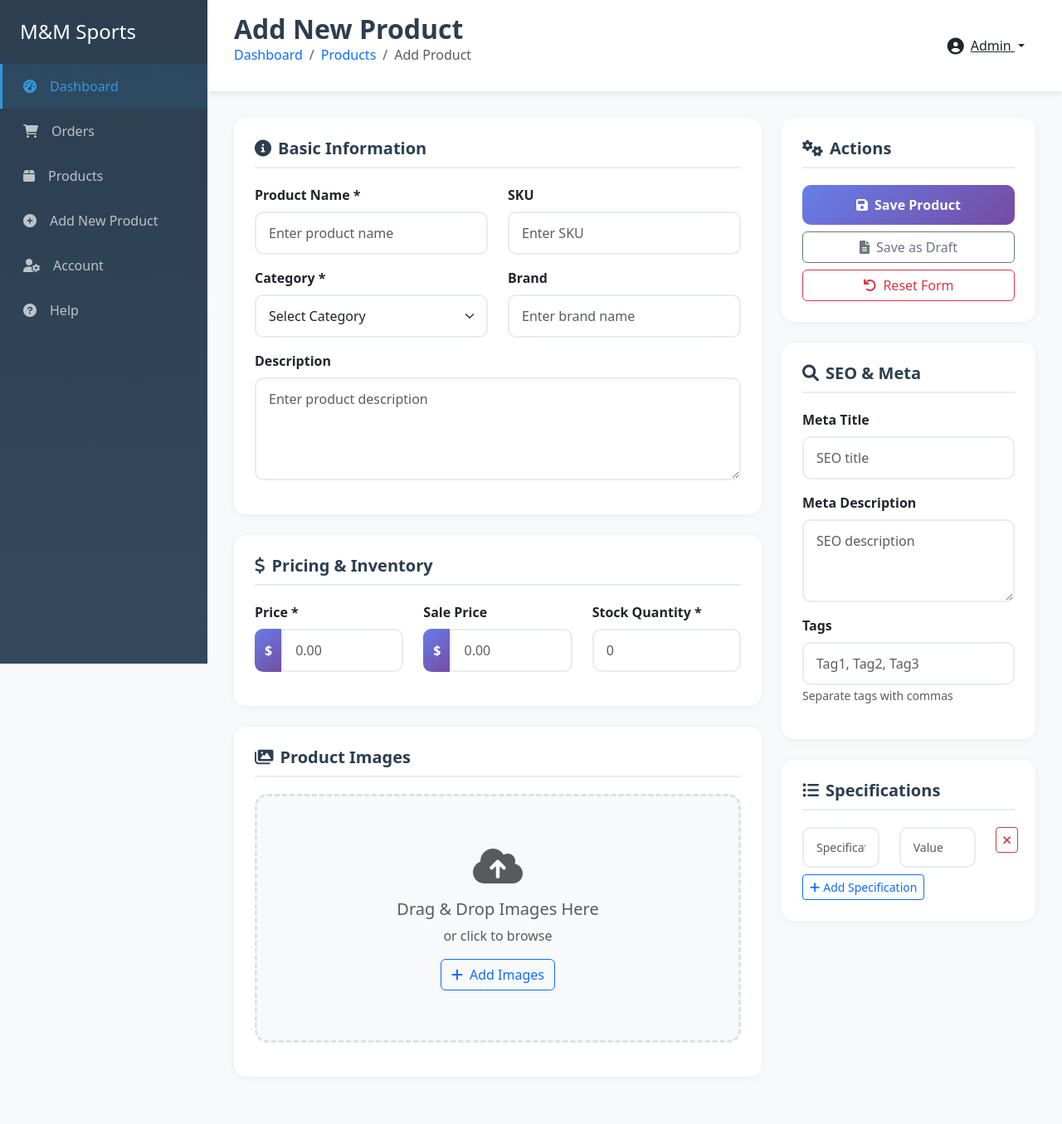
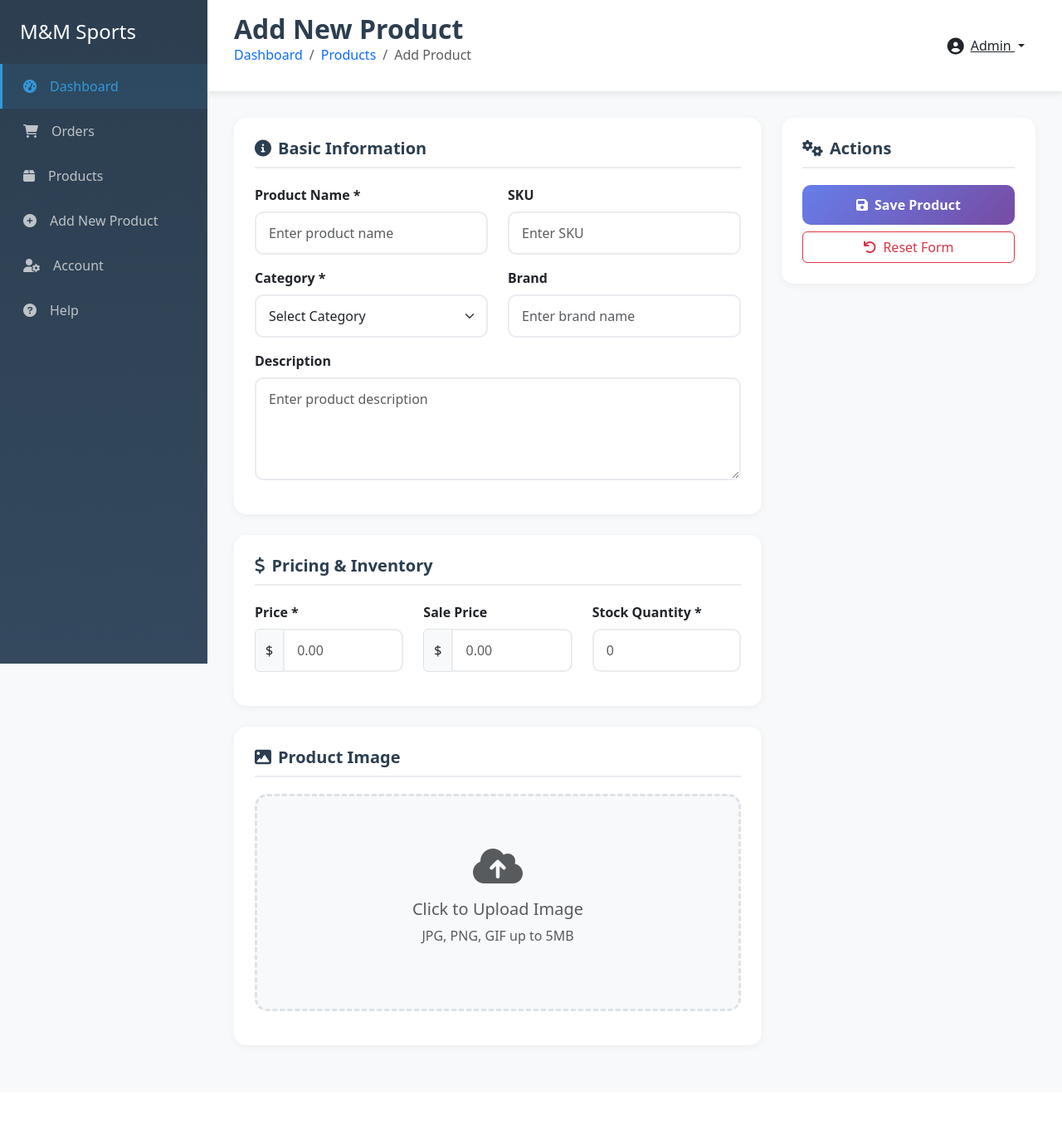
Before and after one commit to MakanakaMamutse/E-commerce-Project, a PHP site: page /admin/add_product.php in a window 1280 px wide. Shown: the whole page at 83% size. After the commit the page ends 1262 px from the top, so only its background shows below. Run offline with PHP 8.4, Linux system fonts and the light colour scheme; data comes from the database, SQL or seed files in the repository.

Commit message:
Added product upload feature with dynamic image handling
Implemented PHP form submission to capture product details and validate input.

Used \$_FILES and pathinfo() to process images; sanitized filenames and saved them in assets/images/category-name/.

Created category folders dynamically with mkdir and saved only relative URLs (images/...) to the DB.

Used prepared statements for secure inserts into products and product_images tables.

Also made minor UI improvements on the index page.

```diff
--- a/account.php
+++ b/account.php
@@ -258,8 +258,7 @@ if (isset($_SESSION['login_status'])) {
                       <a class="edit-btn" href="#">Edit</a>
                     </td>
                     <td>
-                      <span>$</span>
-                      <span class="product-price"><?php echo $row['total_amount']; ?></span>
+                      <span class="product-price">$<?php echo $row['total_amount']; ?></span>
                     </td>
                 </tr>
 
--- a/admin/add_product.php
+++ b/admin/add_product.php
@@ -1,3 +1,100 @@
+<?php
+
+session_start();
+// Check if user is logged in
+// Database connection
+include('../server/connection.php');
+
+$message = "";
+$messageType = "";
+
+// Get categories for dropdown
+$categories = [];
+$result = $conn->query("SELECT category_id, category_name FROM categories ORDER BY category_id");
+if ($result->num_rows > 0) {
+    while($row = $result->fetch_assoc()) {
+        $categories[] = $row;
+    }
+}
+
+// Handle form submission
+if ($_SERVER["REQUEST_METHOD"] == "POST") {
+
+    $product_name = $_POST['product_name'];
+    $category_id = $_POST['category_id'];
+    $product_description = $_POST['product_description'];
+    $product_price = $_POST['product_price'];
+    $seller_id = $_SESSION['user_id'];
+
+    // Get category name for folder structure
+    $category_name = "";
+    foreach($categories as $cat) {
+        if($cat['category_id'] == $category_id) {
+            $category_name = $cat['category_name'];
+            break;
+        }
+    }
+
+    // Handle image upload
+    $image_url = "";
+    if (isset($_FILES['product_image']) && $_FILES['product_image']['error'] == 0) {
+        $relative_path = "images/" . strtolower(str_replace(' ', '-', $category_name)) . "/"; // This is what's saved to DB
+        $target_dir = "../assets/" . $relative_path; // Full upload path on disk
+
+        // Create directory if it doesn't exist
+        if (!file_exists($target_dir)) {
+            mkdir($target_dir, 0777, true); //Sets full permissions (read/write/execute for all)
+        }
+
+        $file_extension = pathinfo($_FILES['product_image']['name'], PATHINFO_EXTENSION);
+        $safe_filename = strtolower(str_replace(' ', '-', $product_name)) . '.' . $file_extension;
+        $target_file = $target_dir . $safe_filename;
+
+        // Check if image file is actual image
+        $check = getimagesize($_FILES['product_image']['tmp_name']);
+        if ($check !== false) {
+            if (move_uploaded_file($_FILES['product_image']['tmp_name'], $target_file)) {
+                $image_url = $relative_path . $safe_filename; // Save relative path to DB
+            } else {
+                $message = "Sorry, there was an error uploading your file.";
+                $messageType = "danger";
+            }
+        } else {
+            $message = "File is not an image.";
+            $messageType = "danger";
+        }
+    }
+
+    // Insert into database if no errors
+    if (empty($message)) {
+        // Insert into products table without image_url
+        $stmt = $conn->prepare("INSERT INTO products (product_name, category_id, description, price, seller_id) VALUES (?, ?, ?, ?, ?)");
+        $stmt->bind_param("sisdi", $product_name, $category_id, $product_description, $product_price, $seller_id);
+
+        if ($stmt->execute()) {
+            $product_id = $conn->insert_id; // Get inserted product ID
+
+            // ✅ Now insert into product_images table
+            if (!empty($image_url)) {
+                $imgStmt = $conn->prepare("INSERT INTO product_images (product_id, image_url) VALUES (?, ?)");
+                $imgStmt->bind_param("is", $product_id, $image_url);
+                $imgStmt->execute();
+                $imgStmt->close();
+            }
+
+            $message = "Product has been added successfully!";
+            $messageType = "success";
+        } else {
+            $message = "Error: " . $stmt->error;
+            $messageType = "danger";
+        }
+
+        $stmt->close();
+    }
+}
+$conn->close();
+?>
+
 <!DOCTYPE html>
 <html lang="en">
 <head>
@@ -96,39 +193,12 @@
             border-color: #667eea;
             background: rgba(102, 126, 234, 0.05);
         }
-        .image-upload-area.dragover {
-            border-color: #667eea;
-            background: rgba(102, 126, 234, 0.1);
-        }
         .image-preview {
             max-width: 200px;
             max-height: 200px;
             border-radius: 10px;
-            margin: 10px;
+            margin: 10px 0;
             border: 2px solid #dee2e6;
-        }
-        .image-container {
-            position: relative;
-            display: inline-block;
-        }
-        .remove-image {
-            position: absolute;
-            top: -10px;
-            right: -10px;
-            background: #dc3545;
-            color: white;
-            border: none;
-            border-radius: 50%;
-            width: 30px;
-            height: 30px;
-            display: flex;
-            align-items: center;
-            justify-content: center;
-            cursor: pointer;
-            font-size: 12px;
-        }
-        .price-input-group {
-            position: relative;
         }
         .price-input-group .input-group-text {
             background: linear-gradient(135deg, #667eea, #764ba2);
@@ -189,7 +259,15 @@
 
         <!-- Content -->
         <div class="content-wrapper">
-            <form id="addProductForm" action="add_product.php" method="POST" enctype="multipart/form-data">
+            <?php if (!empty($message)): ?>
+                <div class="alert alert-<?php echo $messageType; ?> alert-dismissible fade show" role="alert">
+                    <i class="fas fa-<?php echo $messageType == 'success' ? 'check-circle' : 'exclamation-circle'; ?> me-2"></i>
+                    <?php echo $message; ?>
+                    <button type="button" class="btn-close" data-bs-dismiss="alert"></button>
+                </div>
+            <?php endif; ?>
+
+            <form id="addProductForm" method="POST" enctype="multipart/form-data">
                 <div class="row">
                     <div class="col-lg-8">
                         <!-- Basic Information -->
@@ -210,13 +288,11 @@
                             <div class="row">
                                 <div class="col-md-6 mb-3">
                                     <label for="productCategory" class="form-label fw-bold">Category *</label>
-                                    <select class="form-select" id="productCategory" name="product_category" required>
+                                    <select class="form-select" id="productCategory" name="category_id" required>
                                         <option value="">Select Category</option>
-                                        <option value="electronics">Club Shirts</option>
-                                        <option value="clothing">National Team Shirts</option>
-                                        <option value="books">Footballs</option>
-                                        <option value="home">Gear</option>
-                                        <option value="sports">Football Boots</option>
+                                        <?php foreach($categories as $category): ?>
+                                            <option value="<?php echo $category['category_id']; ?>"><?php echo $category['category_name']; ?></option>
+                                        <?php endforeach; ?>
                                     </select>
                                 </div>
                                 <div class="col-md-6 mb-3">
@@ -238,14 +314,14 @@
                             <div class="row">
                                 <div class="col-md-4 mb-3">
                                     <label for="productPrice" class="form-label fw-bold">Price *</label>
-                                    <div class="input-group price-input-group">
+                                    <div class="input-group">
                                         <span class="input-group-text">$</span>
                                         <input type="number" class="form-control" id="productPrice" name="product_price" placeholder="0.00" step="0.01" min="0" required>
                                     </div>
                                 </div>
                                 <div class="col-md-4 mb-3">
                                     <label for="productSalePrice" class="form-label fw-bold">Sale Price</label>
-                                    <div class="input-group price-input-group">
+                                    <div class="input-group">
                                         <span class="input-group-text">$</span>
                                         <input type="number" class="form-control" id="productSalePrice" name="product_sale_price" placeholder="0.00" step="0.01" min="0">
                                     </div>
@@ -257,19 +333,16 @@
                             </div>
                         </div>
 
-                        <!-- Product Images -->
+                        <!-- Product Image -->
                         <div class="form-section">
                             <h5 class="section-title">
-                                <i class="fas fa-images me-2"></i>Product Images
+                                <i class="fas fa-image me-2"></i>Product Image
                             </h5>
-                            <div class="image-upload-area" id="imageUploadArea">
+                            <div class="image-upload-area" onclick="document.getElementById('productImage').click()">
                                 <i class="fas fa-cloud-upload-alt fa-3x text-muted mb-3"></i>
-                                <h5 class="text-muted">Drag & Drop Images Here</h5>
-                                <p class="text-muted mb-3">or click to browse</p>
-                                <input type="file" id="productImages" name="product_images[]" multiple accept="image/*" class="d-none">
-                                <button type="button" class="btn btn-outline-primary" onclick="document.getElementById('productImages').click()">
-                                    <i class="fas fa-plus me-2"></i>Add Images
-                                </button>
+                                <h5 class="text-muted">Click to Upload Image</h5>
+                                <p class="text-muted mb-3">JPG, PNG, GIF up to 5MB</p>
+                                <input type="file" id="productImage" name="product_image" accept="image/*" class="d-none" onchange="previewImage(this)">
                             </div>
                             <div id="imagePreview" class="mt-3"></div>
                         </div>
@@ -285,58 +358,10 @@
                                 <button type="submit" class="btn btn-primary">
                                     <i class="fas fa-save me-2"></i>Save Product
                                 </button>
-                                <button type="button" class="btn btn-outline-secondary" onclick="saveDraft()">
-                                    <i class="fas fa-file-alt me-2"></i>Save as Draft
-                                </button>
                                 <button type="button" class="btn btn-outline-danger" onclick="resetForm()">
                                     <i class="fas fa-undo me-2"></i>Reset Form
                                 </button>
                             </div>
-                        </div>
-
-                        <!-- SEO & Meta -->
-                        <div class="form-section">
-                            <h5 class="section-title">
-                                <i class="fas fa-search me-2"></i>SEO & Meta
-                            </h5>
-                            <div class="mb-3">
-                                <label for="metaTitle" class="form-label fw-bold">Meta Title</label>
-                                <input type="text" class="form-control" id="metaTitle" name="meta_title" placeholder="SEO title">
-                            </div>
-                            <div class="mb-3">
-                                <label for="metaDescription" class="form-label fw-bold">Meta Description</label>
-                                <textarea class="form-control" id="metaDescription" name="meta_description" rows="3" placeholder="SEO description"></textarea>
-                            </div>
-                            <div class="mb-3">
-                                <label for="productTags" class="form-label fw-bold">Tags</label>
-                                <input type="text" class="form-control" id="productTags" name="product_tags" placeholder="Tag1, Tag2, Tag3">
-                                <small class="text-muted">Separate tags with commas</small>
-                            </div>
-                        </div>
-
-                        <!-- Product Specifications -->
-                        <div class="form-section">
-                            <h5 class="section-title">
-                                <i class="fas fa-list-ul me-2"></i>Specifications
-                            </h5>
-                            <div id="specifications">
-                                <div class="row mb-2">
-                                    <div class="col-5">
-                                        <input type="text" class="form-control form-control-sm" name="spec_name[]" placeholder="Specification">
-                                    </div>
-                                    <div class="col-5">
-                                        <input type="text" class="form-control form-control-sm" name="spec_value[]" placeholder="Value">
-                                    </div>
-                                    <div class="col-2">
-                                        <button type="button" class="btn btn-sm btn-outline-danger" onclick="removeSpec(this)">
-                                            <i class="fas fa-times"></i>
-                                        </button>
-                                    </div>
-                                </div>
-                            </div>
-                            <button type="button" class="btn btn-sm btn-outline-primary" onclick="addSpec()">
-                                <i class="fas fa-plus me-1"></i>Add Specification
-                            </button>
                         </div>
                     </div>
                 </div>
@@ -346,111 +371,30 @@
 
     <script src="https://cdn.jsdelivr.net/npm/bootstrap@5.3.0/dist/js/bootstrap.bundle.min.js"></script>
     <script>
-        // Image upload functionality
-        const imageUploadArea = document.getElementById('imageUploadArea');
-        const imageInput = document.getElementById('productImages');
-        const imagePreview = document.getElementById('imagePreview');
-        let uploadedImages = [];
+        // Image preview functionality
+        function previewImage(input) {
+            const preview = document.getElementById('imagePreview');
+            preview.innerHTML = '';
 
-        // Drag and drop functionality
-        imageUploadArea.addEventListener('dragover', (e) => {
-            e.preventDefault();
-            imageUploadArea.classList.add('dragover');
-        });
-
-        imageUploadArea.addEventListener('dragleave', () => {
-            imageUploadArea.classList.remove('dragover');
-        });
-
-        imageUploadArea.addEventListener('drop', (e) => {
-            e.preventDefault();
-            imageUploadArea.classList.remove('dragover');
-            const files = e.dataTransfer.files;
-            handleFiles(files);
-        });
-
-        imageUploadArea.addEventListener('click', () => {
-            imageInput.click();
-        });
-
-        imageInput.addEventListener('change', (e) => {
-            handleFiles(e.target.files);
-        });
-
-        function handleFiles(files) {
-            for (let file of files) {
-                if (file.type.startsWith('image/')) {
-                    uploadedImages.push(file);
-                    displayImage(file);
-                }
+            if (input.files && input.files[0]) {
+                const reader = new FileReader();
+                reader.onload = function(e) {
+                    preview.innerHTML = `<img src="${e.target.result}" class="image-preview" alt="Product Image Preview">`;
+                };
+                reader.readAsDataURL(input.files[0]);
             }
         }
 
-        function displayImage(file) {
-            const reader = new FileReader();
-            reader.onload = (e) => {
-                const imageContainer = document.createElement('div');
-                imageContainer.className = 'image-container';
-                imageContainer.innerHTML = `
-                    <img src="${e.target.result}" class="image-preview" alt="Product Image">
-                    <button type="button" class="remove-image" onclick="removeImage(this, '${file.name}')">
-                        <i class="fas fa-times"></i>
-                    </button>
-                `;
-                imagePreview.appendChild(imageContainer);
-            };
-            reader.readAsDataURL(file);
-        }
-
-        function removeImage(button, fileName) {
-            uploadedImages = uploadedImages.filter(file => file.name !== fileName);
-            button.parentElement.remove();
-        }
-
-        // Specifications functionality
-        function addSpec() {
-            const specsContainer = document.getElementById('specifications');
-            const newSpec = document.createElement('div');
-            newSpec.className = 'row mb-2';
-            newSpec.innerHTML = `
-                <div class="col-5">
-                    <input type="text" class="form-control form-control-sm" name="spec_name[]" placeholder="Specification">
-                </div>
-                <div class="col-5">
-                    <input type="text" class="form-control form-control-sm" name="spec_value[]" placeholder="Value">
-                </div>
-                <div class="col-2">
-                    <button type="button" class="btn btn-sm btn-outline-danger" onclick="removeSpec(this)">
-                        <i class="fas fa-times"></i>
-                    </button>
-                </div>
-            `;
-            specsContainer.appendChild(newSpec);
-        }
-
-        function removeSpec(button) {
-            button.closest('.row').remove();
-        }
-
-        // Form actions
-        function saveDraft() {
-            document.getElementById('productStatus').value = 'draft';
-            document.getElementById('addProductForm').submit();
-        }
-
+        // Reset form
         function resetForm() {
             if (confirm('Are you sure you want to reset the form? All data will be lost.')) {
                 document.getElementById('addProductForm').reset();
-                imagePreview.innerHTML = '';
-                uploadedImages = [];
+                document.getElementById('imagePreview').innerHTML = '';
             }
         }
 
         // Form validation
         document.getElementById('addProductForm').addEventListener('submit', function(e) {
-            e.preventDefault();
-
-            // Basic validation
             const requiredFields = ['productName', 'productCategory', 'productPrice', 'productStock'];
             let isValid = true;
 
@@ -464,19 +408,9 @@
                 }
             });
 
-            if (isValid) {
-                // Show success message
-                const alertDiv = document.createElement('div');
-                alertDiv.className = 'alert alert-success alert-dismissible fade show';
-                alertDiv.innerHTML = `
-                    <i class="fas fa-check-circle me-2"></i>
-                    Product has been added successfully!
-                    <button type="button" class="btn-close" data-bs-dismiss="alert"></button>
-                `;
-                document.querySelector('.content-wrapper').insertBefore(alertDiv, document.querySelector('.row'));
-
-                // Here you would normally submit the form
-                // this.submit();
+            if (!isValid) {
+                e.preventDefault();
+                alert('Please fill in all required fields.');
             }
         });
     </script>
--- a/admin/login.php
+++ b/admin/login.php
@@ -75,7 +75,7 @@ session_start();
                         $_SESSION['login_status'] = true;
 
                         // Redirect to admin dashboard
-                        header("Location: admin_dashboard.php"); // or wherever your admin area is
+                        header("Location: admin_dashboard.php"); // Where admin area is
                         exit();
 
                         } else {
--- a/assets/css/pages/index.css
+++ b/assets/css/pages/index.css
@@ -128,3 +128,9 @@
     object-fit: contain; /* Ensures entire image is visible */
     object-position: center; /* Centers the image */
 }
+
+.product:hover img {
+    transform: scale(1.06);       /* Zoom in slightly */
+    transition: transform 0.5s ease; /* Smooth transition */
+    opacity: 0.8;                 /* Fade a bit to show hover */
+}
```
Also changed, not shown: index.php (+7 -7 lines), assets/images/club-shirts/w.png (added), assets/images/national-team-shirts/argentina-home-2024.png (renamed from assets/images/national-shirts/argentina-home-2024.png), assets/images/national-team-shirts/brazil-home-2024.png (renamed from assets/images/national-shirts/brazil-home-2024.png), assets/images/national-team-shirts/makanaka.png (added), 1 other file. Lines whose indentation alone changed are shown as unchanged.
